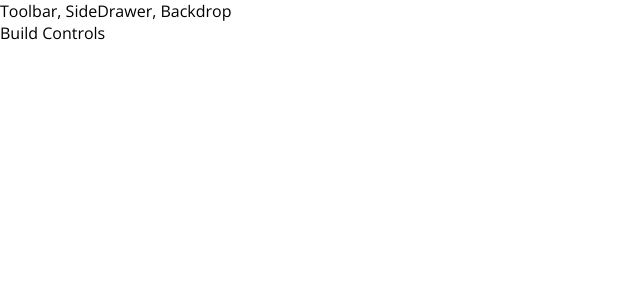
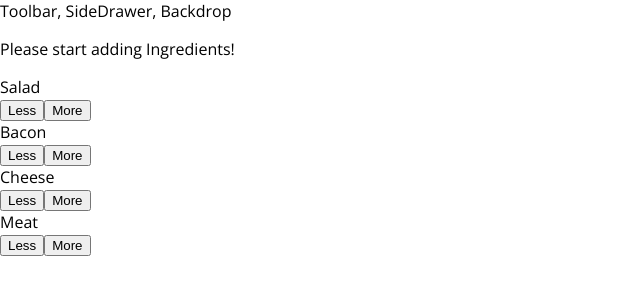
Before and after one commit to kalsaqri/Burger-Builder, a React app in the folder burger-builder/: page / in a window 1280 px wide. Shown: the top 300 px of the page, without its empty margins (0-640 px from the left). Built offline with nearby package versions, Linux system fonts and the light colour scheme.

Commit message:
Added functionality to Burger Builder so that one can add and remove ingredients and can see pricing. This is included with the css images of the burger

```diff
--- /dev/null
+++ b/burger-builder/src/components/Burger/BuildControls/BuildControl/BuildControl.css
@@ -0,0 +1,56 @@
+.BuildControl {
+    display: flex;
+    justify-content: space-between;
+    align-items: center;
+    margin: 5px 0;
+}
+
+.BuildControl button {
+    display: block;
+    font: inherit;
+    padding: 5px;
+    margin: 0 5px;
+    width: 80px;
+    border: 1px solid #AA6817;
+    cursor: pointer;
+    outline: none;
+}
+
+.BuildControl button:disabled {
+    background-color: #AC9980;
+    border: 1px solid #7E7365;
+    color: #ccc;
+    cursor: default;
+}
+
+.BuildControl button:hover:disabled {
+    background-color: #AC9980;
+    color: #ccc;
+    cursor: not-allowed;
+}
+
+.Label {
+    padding: 10px;
+    font-weight: bold;
+    width: 80px;
+}
+
+.BuildControl .Less {
+    background-color: #D39952;
+    color: white;
+}
+
+.BuildControl .More {
+    background-color: #8F5E1E;
+    color: white;
+}
+
+.BuildControl .Less:hover, .BuildControl .Less:active {
+    background-color: #DAA972;
+    color: white;
+}
+
+.BuildControl .More:hover,.BuildControl .More:active {
+    background-color: #99703F;
+    color: white;
+}
--- /dev/null
+++ b/burger-builder/src/components/Burger/BuildControls/BuildControl/BuildControl.js
@@ -0,0 +1,12 @@
+import React from 'react';
+import classes from './BuildControl.css';
+
+const buildControl = (props) => (
+    <div className = {classes.BuildControl}>
+        <div className={classes.Label}>{props.label}</div>
+        <button className={classes.Less}>Less</button>
+        <button onClick={props.added} className={classes.More}>More</button>
+    </div>
+);
+
+export default buildControl;
--- /dev/null
+++ b/burger-builder/src/components/Burger/BuildControls/BuildControls.css
@@ -0,0 +1,10 @@
+.BuildControls{
+    width: 100%;
+    background-color: #CF8F2E;
+    display: flex;
+    flex-flow: column;
+    align-items: center;
+    box-shadow: 0 2px 1px #ccc;
+    margin: auto;
+    padding: 10px 0;
+}
--- /dev/null
+++ b/burger-builder/src/components/Burger/BuildControls/BuildControls.js
@@ -0,0 +1,24 @@
+import React from 'react';
+
+import classes from "./BuildControls.css";
+import BuildControl from './BuildControl/BuildControl';
+
+const controls = [
+    { label: 'Salad', type: 'salad'},
+    { label: 'Bacon', type: 'bacon'},
+    { label: 'Cheese', type: 'cheese'},
+    { label: 'Meat', type: 'meat'},
+];
+
+const buildControls = (props) => (
+    <div className = {classes.BuildControls}>
+        {controls.map(ctrl => (
+            <BuildControl
+            added={() => props.ingredientAdded(ctrl.type)}
+            key={ctrl.label}
+            label = {ctrl.label} />
+        ))}
+    </div>
+);
+
+export default buildControls;
--- a/burger-builder/src/components/Burger/Burger.js
+++ b/burger-builder/src/components/Burger/Burger.js
@@ -3,11 +3,30 @@
 import BurgerIngredient from './BurgerIngredient/BurgerIngredient';
 
 const burger = (props) => {
+    // Object.keys takes keys of Object (e.g. salad) and makes them an array
+    // Array object makes an array of given length (e.g. Array (3) is length 3)
+    let transformedIngredients = Object.keys(props.ingredients)
+        .map(igKey => {
+            return [...Array(props.ingredients[igKey])].map((_, i) => {
+                return <BurgerIngredient key={igKey + i} type = {igKey}/>;
+            });
+        })
+        // Reduce reduces array to single value
+        // Arr is previous value or initial value ([]) and el (current value) to perform function
+        .reduce((arr, el) => {
+            return arr.concat(el);
+        }, []);
+
+        console.log(transformedIngredients);
+
+    if(transformedIngredients.length === 0 ){
+        transformedIngredients = <p>Please start adding Ingredients!</p>
+    }
+
     return (
         <div className = {classes.Burger}>
             <BurgerIngredient type="bread-top"></BurgerIngredient>
-            <BurgerIngredient type="cheese"></BurgerIngredient>
-            <BurgerIngredient type="meat"></BurgerIngredient>
+            {transformedIngredients}
             <BurgerIngredient type="bread-bottom"></BurgerIngredient>
         </div>
     );
--- a/burger-builder/src/containers/BurgerBuilder/BurgerBuilder.js
+++ b/burger-builder/src/containers/BurgerBuilder/BurgerBuilder.js
@@ -1,12 +1,55 @@
 import React, {Component} from 'react';
 import Burger from "../../components/Burger/Burger";
+import BuildControls from "../../components/Burger/BuildControls/BuildControls";
 
-class BurgerBuilder extends Component{
+const INGREDIENT_PRICES = {
+    salad: 0.5,
+    cheese: 0.4,
+    meat: 1.3,
+    bacon: 0.7
+}
+
+class BurgerBuilder extends Component {
+
+    state = {
+        ingredients: {
+            salad: 0,
+            bacon: 0,
+            cheese: 0,
+            meat: 0
+        },
+        totalPrice: 4
+    }
+
+
+    addIngredientHandler = (type) => {
+        const oldCount = this.state.ingredients[type];
+        const updatedCount = oldCount + 1;
+
+        // Using spread because of good practice and because changing values in this array will not change values in actual ingredients
+        const updatedIngredients = {
+            ...this.state.ingredients
+        }
+
+        updatedIngredients[type] = updatedCount;
+
+        const priceAddition = INGREDIENT_PRICES[type];
+        const oldPrice = this.state.totalPrice;
+        const newPrice = oldPrice + priceAddition;
+
+        this.setState({totalPrice: newPrice, ingredients: updatedIngredients});
+
+    }
+
+    removeIngredientHandler = (type) => {
+
+    }
+
     render() {
         return(
             <>
-                <Burger />
-                <div>Build Controls</div>
+                <Burger ingredients={this.state.ingredients}/>
+                <BuildControls ingredientAdded = {this.addIngredientHandler}/>
             </>
         );
     }
```
